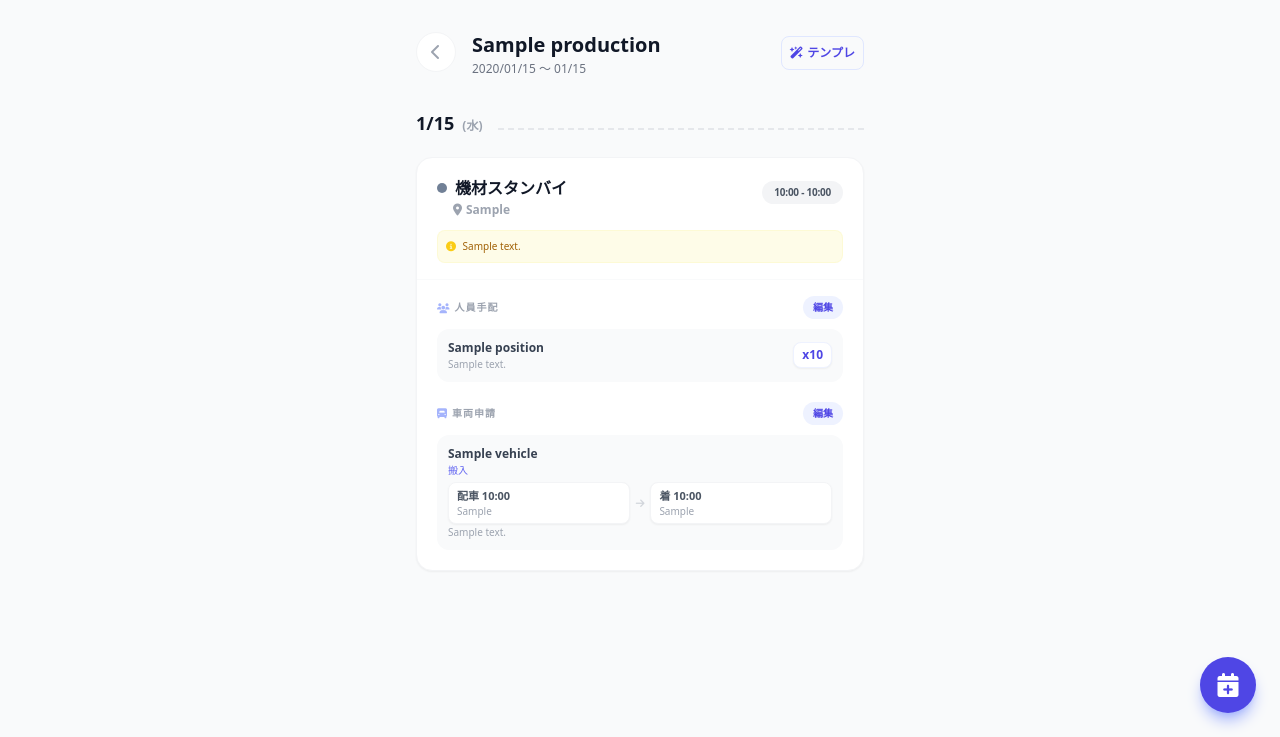
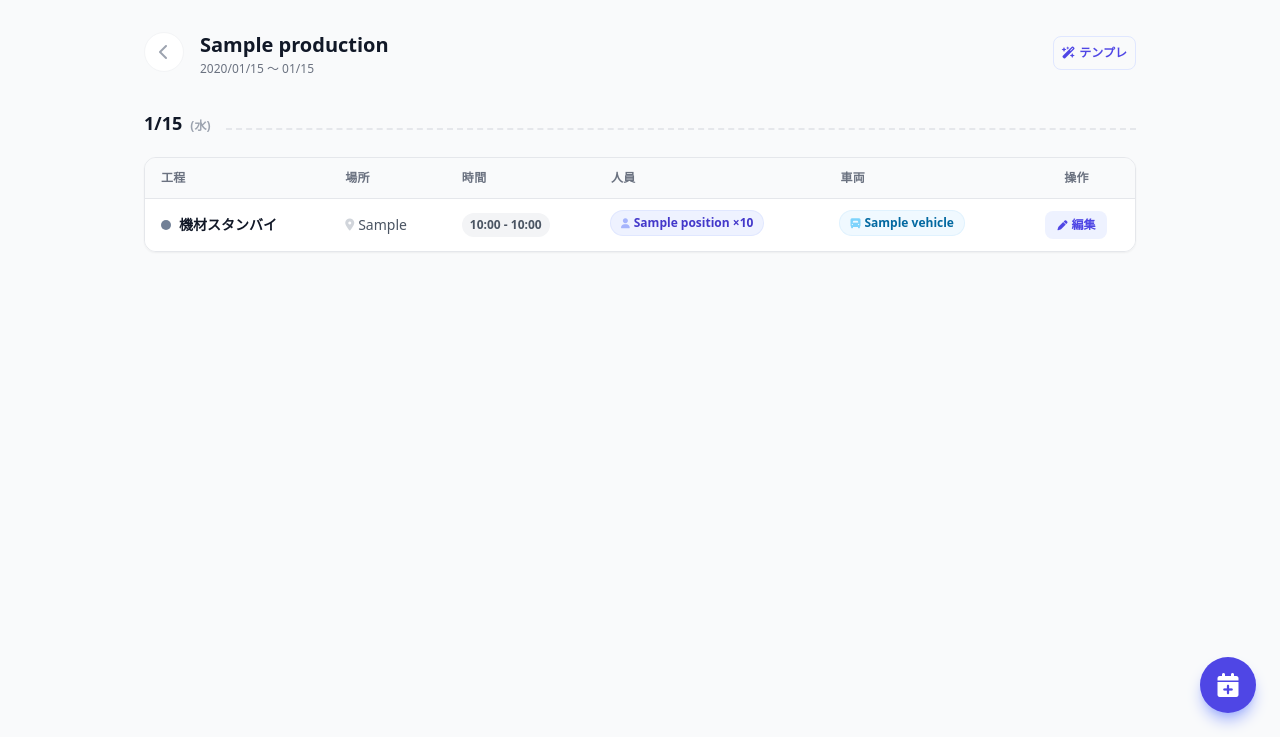
Before and after one commit to satoshi-tateishi/svr, a Django app: page /productions/1/ in a window 1280 px wide. Shown: the part 63-800 px from the top of the page. Run offline with Django 5.2, Linux system fonts and the light colour scheme; a user stored in the database is signed in; data comes from the database, SQL or seed files in the repository; tables that the repository leaves empty hold one stand-in row (values such as "Sample post"); some libraries are stand-ins or nearby versions.

Commit message:
feat(productions): production_detail にPC用テーブルUIを追加（レスポンシブ対応）
- production_detail.html: lg以上でmax-w-7xl、モバイルカードにlg:hidden追加
- process_day_table.html: 新規作成（日付グループ対応テーブル）
  - 工程 / 場所 / 時間 / 人員 / 車両 / 操作 の列構成
  - 人員・車両バッジをクリックで各編集モーダルを開くHTMX連携
  - 未登録・未申請は点線ボーダーボタンで追加導線を表示
  - バッジにring、title属性（ツールチップ）を追加

Co-Authored-By: Claude Sonnet 4.6 <noreply@anthropic.com>

```diff
--- /dev/null
+++ b/src/templates/productions/partials/process_day_table.html
@@ -0,0 +1,119 @@
+<div class="overflow-x-auto rounded-xl border border-gray-200 shadow-sm">
+  <table class="min-w-full text-sm">
+    <thead class="bg-gray-50 border-b border-gray-200">
+      <tr>
+        <th class="px-4 py-3 text-left text-xs font-bold text-gray-500 uppercase tracking-wide whitespace-nowrap">工程</th>
+        <th class="px-4 py-3 text-left text-xs font-bold text-gray-500 uppercase tracking-wide whitespace-nowrap">場所</th>
+        <th class="px-4 py-3 text-left text-xs font-bold text-gray-500 uppercase tracking-wide whitespace-nowrap">時間</th>
+        <th class="px-4 py-3 text-left text-xs font-bold text-gray-500 uppercase tracking-wide whitespace-nowrap">人員</th>
+        <th class="px-4 py-3 text-left text-xs font-bold text-gray-500 uppercase tracking-wide whitespace-nowrap">車両</th>
+        <th class="px-4 py-3 text-center text-xs font-bold text-gray-500 uppercase tracking-wide whitespace-nowrap">操作</th>
+      </tr>
+    </thead>
+    <tbody class="bg-white divide-y divide-gray-100">
+      {% for day in group.days %}
+        <tr class="hover:bg-gray-50 transition-colors">
+
+          {# 工程 #}
+          <td class="px-4 py-3 whitespace-nowrap">
+            <div class="flex items-center gap-2">
+              <span class="w-2.5 h-2.5 rounded-full flex-none" style="background-color: {{ day.process_type.color }};"></span>
+              <span class="font-bold text-gray-900">{{ day.process_type.name }}</span>
+            </div>
+          </td>
+
+          {# 場所 #}
+          <td class="px-4 py-3 text-gray-600 whitespace-nowrap">
+            {% if day.location %}
+              <span class="flex items-center gap-1">
+                <i class="fa-solid fa-location-dot text-gray-300 text-xs"></i>
+                {{ day.location }}
+              </span>
+            {% else %}
+              <span class="text-gray-300 italic text-xs">未設定</span>
+            {% endif %}
+          </td>
+
+          {# 時間 #}
+          <td class="px-4 py-3 whitespace-nowrap">
+            <span class="inline-block px-2 py-1 rounded-full bg-gray-100 text-gray-600 text-xs font-bold">
+              {% if day.start_time and day.end_time %}
+                {{ day.start_time|time:"H:i" }} - {{ day.end_time|time:"H:i" }}
+              {% elif day.start_time %}
+                {{ day.start_time|time:"H:i" }} 〜
+              {% elif day.end_time %}
+                〜 {{ day.end_time|time:"H:i" }}
+              {% else %}
+                終日
+              {% endif %}
+            </span>
+          </td>
+
+          {# 人員 #}
+          <td class="px-4 py-3 align-top">
+            {% if day.staff_requests.all %}
+              <div class="flex flex-wrap gap-1.5">
+                {% for req in day.staff_requests.all %}
+                  <button type="button"
+                          title="人員手配を編集"
+                          hx-get="{% url 'productions:staff_requests_bulk_edit' day.id %}"
+                          hx-target="#modal"
+                          hx-swap="innerHTML"
+                          class="inline-flex items-center gap-1 px-2.5 py-1 rounded-full bg-indigo-50 text-indigo-700 text-xs font-bold whitespace-nowrap ring-1 ring-indigo-100 cursor-pointer hover:bg-indigo-100 transition-colors">
+                    <i class="fa-solid fa-user text-indigo-300 text-[10px]"></i>
+                    {{ req.position.name }} ×{{ req.quantity }}
+                  </button>
+                {% endfor %}
+              </div>
+            {% else %}
+              <button type="button"
+                      title="人員手配を追加"
+                      hx-get="{% url 'productions:staff_requests_bulk_edit' day.id %}"
+                      hx-target="#modal"
+                      hx-swap="innerHTML"
+                      class="inline-flex items-center text-gray-400 italic text-xs border border-dashed border-gray-200 rounded-full px-2.5 py-1 cursor-pointer hover:bg-indigo-50/50 transition-colors">未登録</button>
+            {% endif %}
+          </td>
+
+          {# 車両 #}
+          <td class="px-4 py-3 align-top">
+            {% if day.vehicle_requests.all %}
+              <div class="flex flex-wrap gap-1.5">
+                {% for req in day.vehicle_requests.all %}
+                  <button type="button"
+                          title="車両申請を編集"
+                          hx-get="{% url 'productions:vehicle_requests_bulk_edit' day.id %}"
+                          hx-target="#modal"
+                          hx-swap="innerHTML"
+                          class="inline-flex items-center gap-1 px-2.5 py-1 rounded-full bg-sky-50 text-sky-700 text-xs font-bold whitespace-nowrap ring-1 ring-sky-100 cursor-pointer hover:bg-sky-100 transition-colors">
+                    <i class="fa-solid fa-truck-front text-sky-300 text-[10px]"></i>
+                    {{ req.requested_vehicle.name }}
+                  </button>
+                {% endfor %}
+              </div>
+            {% else %}
+              <button type="button"
+                      title="車両申請を追加"
+                      hx-get="{% url 'productions:vehicle_requests_bulk_edit' day.id %}"
+                      hx-target="#modal"
+                      hx-swap="innerHTML"
+                      class="inline-flex items-center text-gray-400 italic text-xs border border-dashed border-gray-200 rounded-full px-2.5 py-1 cursor-pointer hover:bg-sky-50/50 transition-colors">未申請</button>
+            {% endif %}
+          </td>
+
+          {# 編集 #}
+          <td class="px-4 py-3 text-center">
+            <button type="button"
+                    hx-get="{% url 'productions:process_day_edit' day.id %}"
+                    hx-target="#modal"
+                    hx-swap="innerHTML"
+                    class="inline-flex items-center gap-1 px-3 py-1.5 rounded-lg text-xs font-bold text-indigo-600 bg-indigo-50 hover:bg-indigo-100 transition-colors whitespace-nowrap">
+              <i class="fa-solid fa-pen text-[10px]"></i> 編集
+            </button>
+          </td>
+
+        </tr>
+      {% endfor %}
+    </tbody>
+  </table>
+</div>
--- a/src/templates/productions/production_detail.html
+++ b/src/templates/productions/production_detail.html
@@ -3,7 +3,7 @@
 {% block title %}{{ production.title }} - svr{% endblock %}
 
 {% block content %}
-<div class="max-w-md mx-auto relative">
+<div class="max-w-md lg:max-w-7xl mx-auto relative">
   <!-- ヘッダー -->
   <div class="mb-6 flex items-start gap-4">
     <a href="{% url 'productions:list' %}" class="flex-none w-10 h-10 flex items-center justify-center rounded-full bg-white border border-gray-100 text-gray-400 hover:text-indigo-600">
@@ -39,10 +39,16 @@
           <div class="flex-1 border-b-2 border-dashed border-gray-200 ml-2"></div>
         </div>
 
-        <div class="space-y-3">
+        {# モバイル: カードUI #}
+        <div class="space-y-3 lg:hidden">
           {% for day in group.days %}
             {% include "productions/partials/process_day_card.html" with day=day %}
           {% endfor %}
+        </div>
+
+        {# PC: テーブルUI #}
+        <div class="hidden lg:block">
+          {% include "productions/partials/process_day_table.html" with group=group %}
         </div>
       </section>
     {% empty %}
```
